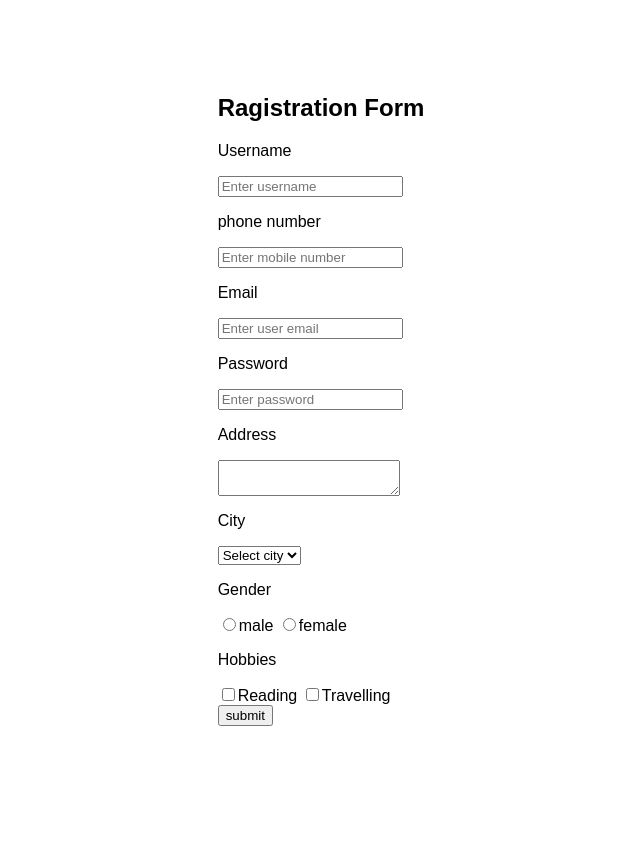
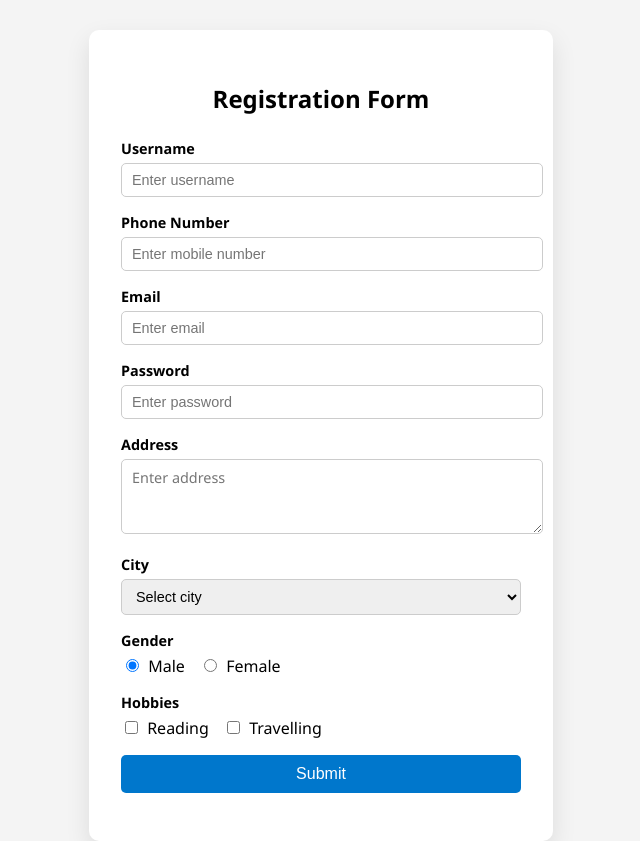
Before and after one commit to kalpo2005/BCA_TY, a PHP site: page /Ragistration.php in a window 1280 px wide. Shown: the whole page, without its empty margins (319-959 px from the left). Before the commit the page ends 726 px from the top, so only its background shows below. Run offline with PHP 8.4, Linux system fonts and the light colour scheme.

Commit message:
php work 14/07/2025

```diff
--- /dev/null
+++ b/php/Ragistration-logic.php
@@ -0,0 +1,11 @@
+<?php
+if ($_SERVER['REQUEST_METHOD'] === 'POST') {
+
+	foreach ($_POST as $key => $value) {
+		$data[$key] = $value;
+	}
+/*	foreach($data as $key=>$value){
+		echo $key."and value {$value} <br>";
+	}*/
+	header("location:Ragistration.php");
+}
--- a/php/Ragistration.php
+++ b/php/Ragistration.php
@@ -1,107 +1,206 @@
 <?php
+	require 'Ragistration-logic.php';
+?>
+<!DOCTYPE html>
+<html lang="en">
 
-	if($_SERVER['REQUEST_METHOD']==='POST'){
+<head>
+	<meta charset="UTF-8">
+	<title>Registration Form</title>
 
-	$data = array();
-	foreach($_POST as $key=>$value)
-	$data[$key]=$value;
-	echo $value;
+	<style>
+		body {
+			margin: 0;
+			padding: 0;
+			font-family: 'Segoe UI', sans-serif;
+			background: #f4f4f4;
+			display: flex;
+			gap: 1em;
+			justify-content: center;
+			align-items: flex-start;
+			min-height: 100vh;
 		}
 
-?>
-
-
-<html>
-	<head>
-
-		<style>
-			body{
-			height:100vh;
-			display:flex;
-			justify-content:center;
-			align-items:center;
-			font-family:arial;
+		.container {
+			background: white;
+			margin-top: 30px;
+			padding: 2em;
+			border-radius: 10px;
+			box-shadow: 0 10px 25px rgba(0, 0, 0, 0.1);
+			width: 400px;
 		}
 
+		h2 {
+			text-align: center;
+			margin-bottom: 1em;
+		}
+
+		.field {
+			margin-bottom: 1em;
+		}
+
+		.field p {
+			margin: 0 0 5px;
+			font-weight: bold;
+			font-size: 0.9em;
+		}
+
+		.field input[type="text"],
+		.field input[type="number"],
+		.field input[type="password"],
+		.field textarea,
+		.field select {
+			width: 100%;
+			padding: 8px 10px;
+			border: 1px solid #ccc;
+			border-radius: 5px;
+			font-size: 0.9em;
+			outline: none;
+		}
+
+		.field textarea {
+			resize: vertical;
+			font-family: inherit;
+		}
+
+		.field input[type="radio"],
+		.field input[type="checkbox"] {
+			margin-right: 5px;
+		}
+
+		.field label {
+			margin-right: 10px;
+		}
+
+		button {
+			width: 100%;
+			padding: 10px;
+			background-color: #0077cc;
+			color: white;
+			border: none;
+			border-radius: 5px;
+			font-size: 1em;
+			cursor: pointer;
+			transition: background 0.3s;
+		}
+
+		button:hover {
+			background-color: #005fa3;
+		}
+
+		table {
+			width: 300px;
+			margin: 30px auto;
+			border-collapse: collapse;
+			font-size: 0.95em;
+			background: #fff;
+			box-shadow: 0 5px 15px rgba(0, 0, 0, 0.1);
+		}
+
+		table th,
+		table td {
+			padding: 10px;
+			border: 1px solid #ccc;
+			text-align: left;
+		}
+
+		table th {
+			background: #0077cc;
+			color: white;
+		}
 	</style>
-
 </head>
 
 <body>
 
 	<div class="container">
-		<h2>Ragistration Form</h2>
+		<h2>Registration Form</h2>
 
-		<form id="form" method="POST">
+		<form method="POST" id="form" action="Ragistration-logic.php">
 
 			<div class="field">
 				<p>Username</p>
-				<input type="text" placeholder="Enter username" name="username">
+				<input type="text" name="username" placeholder="Enter username" required>
 			</div>
 
 			<div class="field">
-				<p>phone number</p>
-				<input type="number" placeholder="Enter mobile number" name="mobile">
+				<p>Phone Number</p>
+				<input type="number" name="mobile" placeholder="Enter mobile number" required>
 			</div>
-
 
 			<div class="field">
 				<p>Email</p>
-				<input type="text" placeholder="Enter user email" name="email">
+				<input type="text" name="email" placeholder="Enter email" required>
 			</div>
 
 			<div class="field">
 				<p>Password</p>
-				<input type="password" placeholder="Enter password" name="username">
+				<input type="password" name="password" placeholder="Enter password" required>
 			</div>
 
 			<div class="field">
 				<p>Address</p>
-				<textarea type="text" placeholder="Enter user name" name="address">
-				</textarea>
+				<textarea name="address" placeholder="Enter address" rows="3"></textarea>
 			</div>
 
 			<div class="field">
 				<p>City</p>
-				<select name="city">
-					<option value="empty" disable>Select city</option>
-					<option value="botad">botad</option>
-					<option value="rajkot">rajkot</option>
-					<option value="jamnagar">jamnagar</option>
+				<select name="city" required>
+					<option value="" disabled selected>Select city</option>
+					<option value="botad">Botad</option>
+					<option value="rajkot">Rajkot</option>
+					<option value="jamnagar">Jamnagar</option>
 				</select>
 			</div>
 
 			<div class="field">
 				<p>Gender</p>
-
-				<input type="radio" placeholder="Enter user name" name="gender" value="male">male
-
-				<input type="radio" placeholder="Enter user name" name="gender" value="female">female
-
+				<label><input type="radio" name="gender" value="male" required checked> Male</label>
+				<label><input type="radio" name="gender" value="female"> Female</label>
 			</div>
 
 			<div class="field">
 				<p>Hobbies</p>
-
-				<input type="checkbox" placeholder="Enter user name" name="hobbies" value="male">Reading
-
-				<input type="checkbox" placeholder="Enter user name" name="hobbies" value="female">Travelling
-
+				<label><input type="checkbox" name="hobbies[]" value="Reading"> Reading</label>
+				<label><input type="checkbox" name="hobbies[]" value="Travelling"> Travelling</label>
 			</div>
 
 			<div class="field">
-				<input type="submit" name="submit" value="submit">
+				<button type="submit" id="btn">Submit</button>
 			</div>
 
 		</form>
-
 	</div>
 
+	<?php if (isset($data)): ?>
+
+		<div>
+			<table>
+				<thead>
+					<tr>
+						<th>Detail</th>
+						<th>Information</th>
+					</tr>
+				</thead>
+				<tbody>
+					<?php foreach ($data as $key => $value): ?>
+						<tr>
+							<td><?php echo (ucfirst($key)); ?></td>
+							<td>
 								<?php
-			if(isset($data)){
-				var_dump($data);
+								if (is_array($value)) {
+									echo (implode(', ', $value));
+								} else {
+									echo ($value);
 								}
 								?>
+							</td>
+						</tr>
+					<?php endforeach; ?>
+				</tbody>
+			</table>
+		</div>
+	<?php endif; ?>
 
 </body>
 
```
Also changed, not shown: php/Assign6.php (added, +46 -0 lines), php/Assign7.php (added, +56 -0 lines), php/Assign8.php (added, +47 -0 lines), php/Registration-kal.php (added, +133 -0 lines), php/index.css (added, +78 -0 lines). Lines whose indentation alone changed are shown as unchanged.
